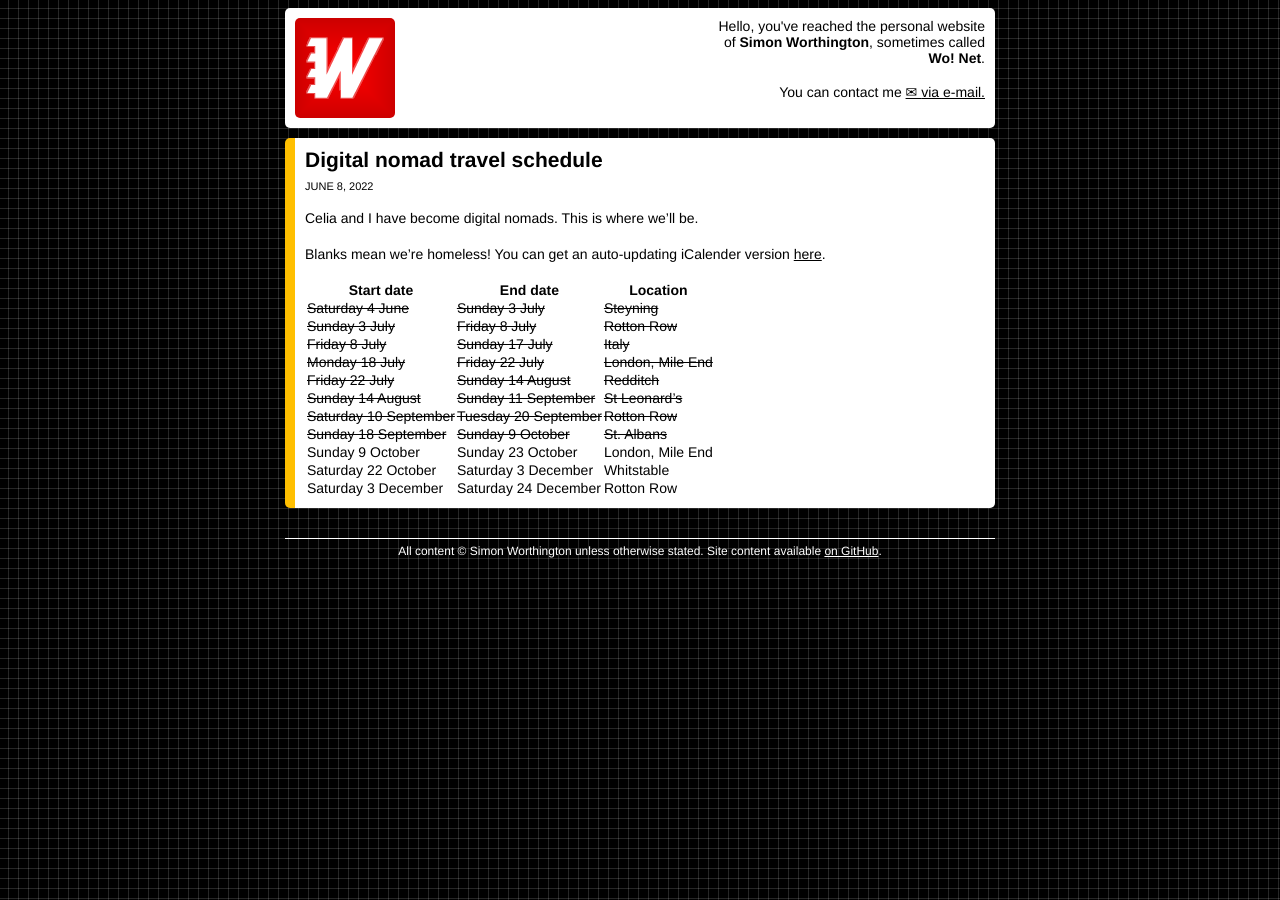
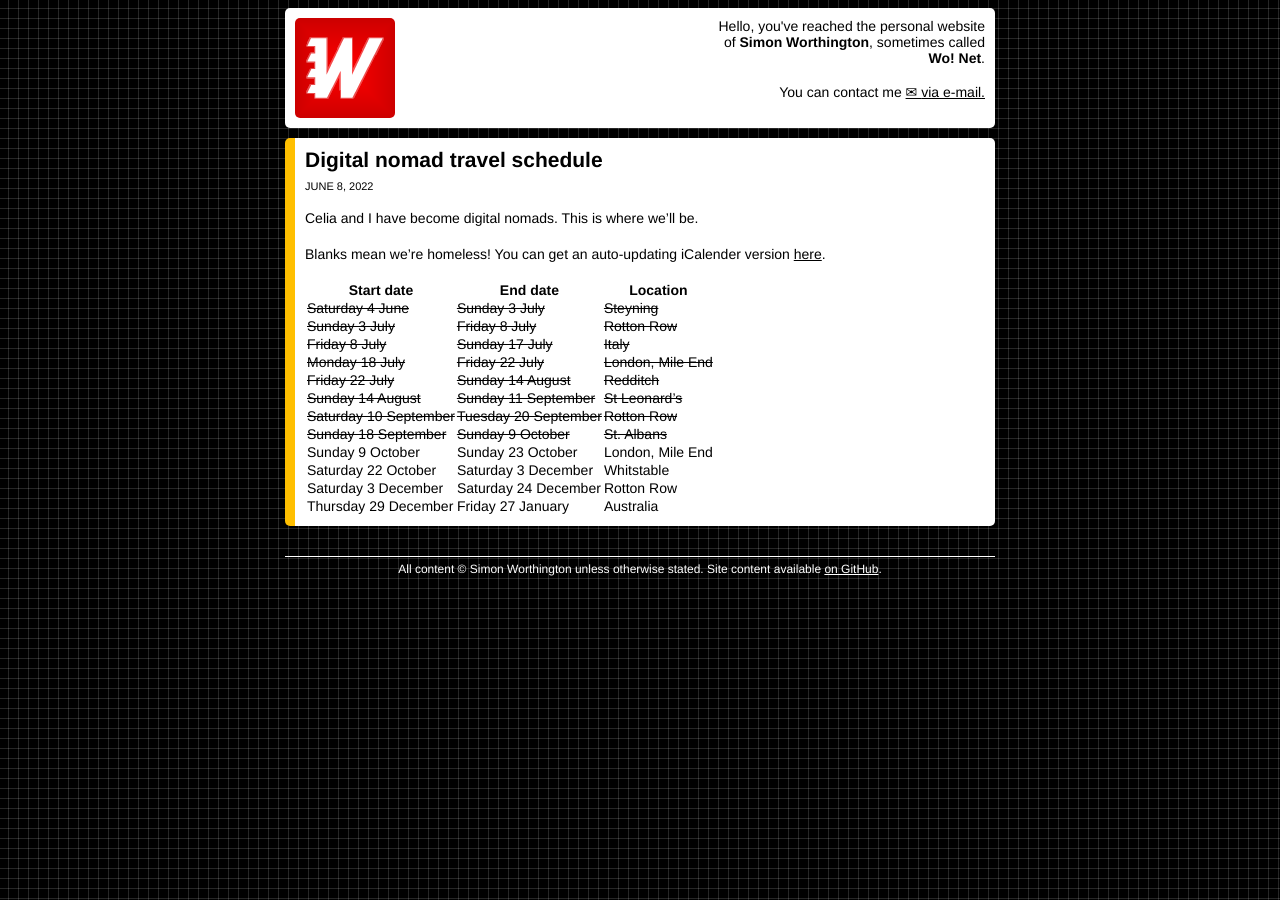
Before and after one commit to simonwo/simonwo.net, a Jekyll site: the page built from _posts/2022-06-08-travel-schedule.md, in a window 1280 px wide. Built offline with Jekyll 4.4.1, drawn with Linux system fonts in a browser that asks for light colours; comment, search, counter and statistics services are not loaded.

Commit message:
Australia.

```diff
--- a/_data/nomads.yml
+++ b/_data/nomads.yml
@@ -31,3 +31,6 @@
 - start: 2022-12-03
   end: 2022-12-24
   location: Rotton Row
+- start: 2022-12-29
+  end: 2023-01-27
+  location: Australia
```
